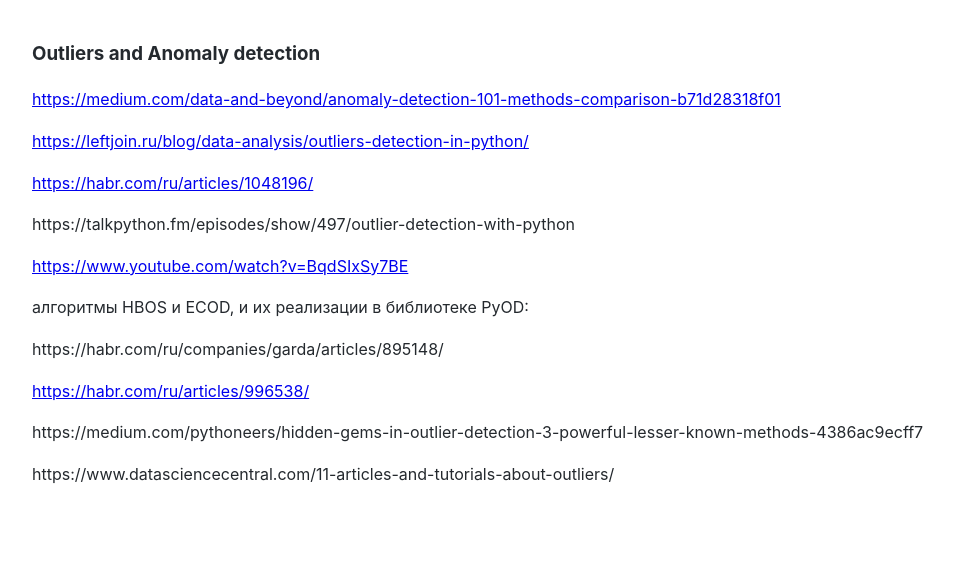
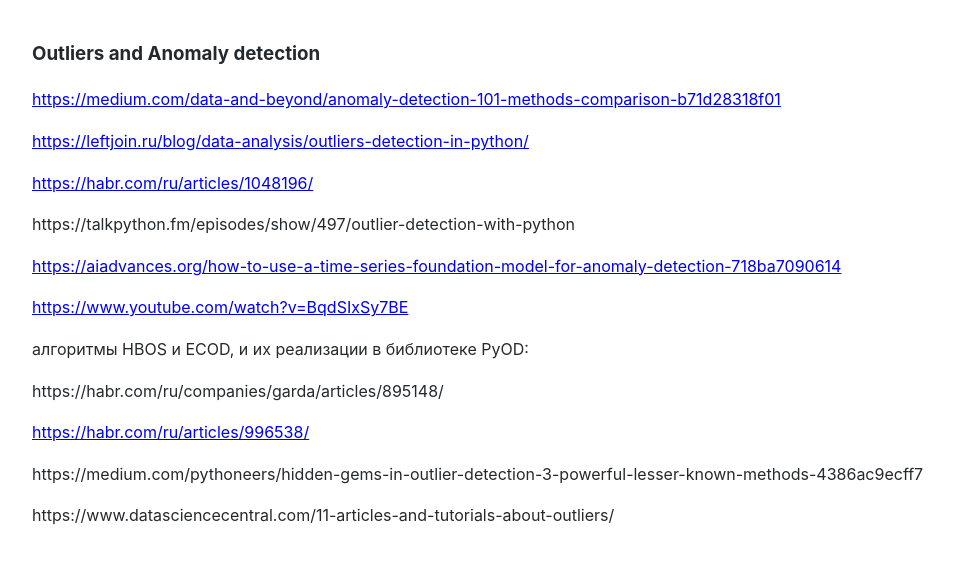
Before and after one commit to Michael-Lubinsky/michael-lubinsky.github.com, a Jekyll site: the page built from ml/anomaly.md, in a window 1280 px wide. Shown: the top 564 px of the page, without its empty margins (158-1112 px from the left). Built offline with Jekyll 4.4.1, drawn with Linux system fonts in a browser that asks for light colours; our own code applies the rules of GitHub Pages for plain Markdown files.

Commit message:
Update anomaly.md with new links
Added additional resources for anomaly detection.

```diff
--- a/ml/anomaly.md
+++ b/ml/anomaly.md
@@ -7,6 +7,8 @@
 <https://habr.com/ru/articles/1048196/>
 
 https://talkpython.fm/episodes/show/497/outlier-detection-with-python
+
+<https://aiadvances.org/how-to-use-a-time-series-foundation-model-for-anomaly-detection-718ba7090614>
 
 <https://www.youtube.com/watch?v=BqdSIxSy7BE>
 
```
